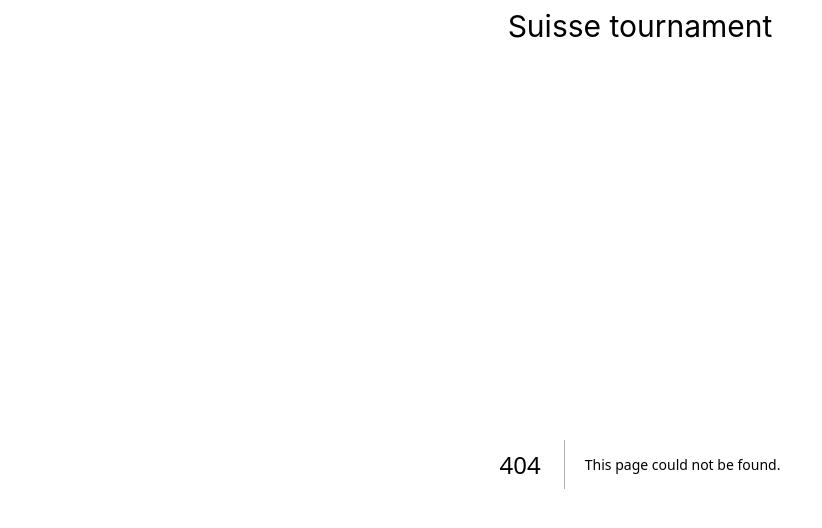
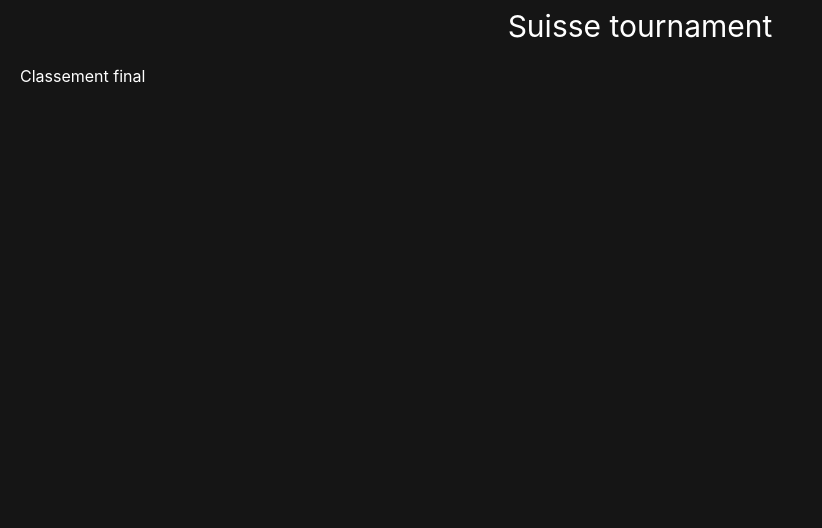
Before and after one commit to fabienlamotte487/simpletournament, a Next.js app: page /classement in a window 1280 px wide. Before the commit this address had no page. Shown: the top 528 px of the page, without its empty margins (0-822 px from the left). Built offline with nearby package versions, Linux system fonts and the light colour scheme.

Commit message:
Création de la page classement pour afficher le classement d'un tournoi terminé

```diff
--- /dev/null
+++ b/src/app/classement/page.tsx
@@ -0,0 +1,9 @@
+import React from 'react'
+
+function page() {
+  return (
+    <div>Classement final</div>
+  )
+}
+
+export default page
```
